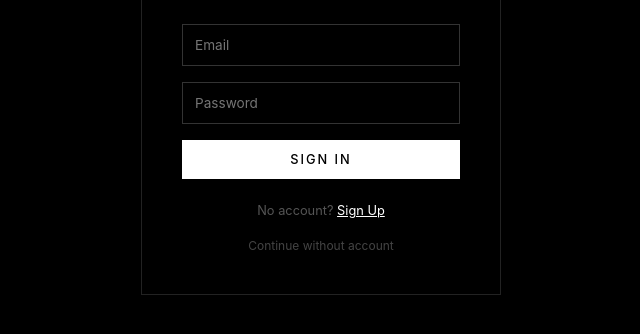
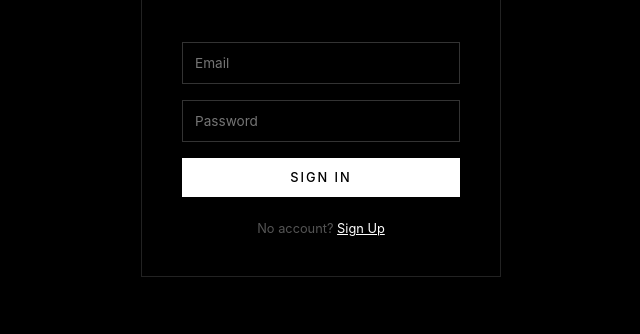
Before and after one commit to ShivamJoshii/leap-dashboard, a website: page index.html in a window 1280 px wide. Shown: the part 308-642 px from the top of the page, without its empty margins (319-959 px from the left). Drawn offline with nearby package versions, Linux system fonts and the light colour scheme.

Commit message:
Remove skip auth option

```diff
--- a/index.html
+++ b/index.html
@@ -126,7 +126,6 @@
                 <button onclick="doSignup()">Create Account</button>
                 <div class="auth-toggle">Have an account? <a onclick="toggleAuth()">Sign In</a></div>
             </div>
-            <div class="auth-skip"><a onclick="skipAuth()">Continue without account</a></div>
         </div>
     </div>
 
@@ -260,11 +259,6 @@
             currentUser = null;
             document.getElementById('dashboard').classList.add('hidden');
             document.getElementById('auth-screen').classList.remove('hidden');
-        }
-
-        function skipAuth() {
-            currentUser = null;
-            showDashboard();
         }
 
         function toggleAuth() {
```
